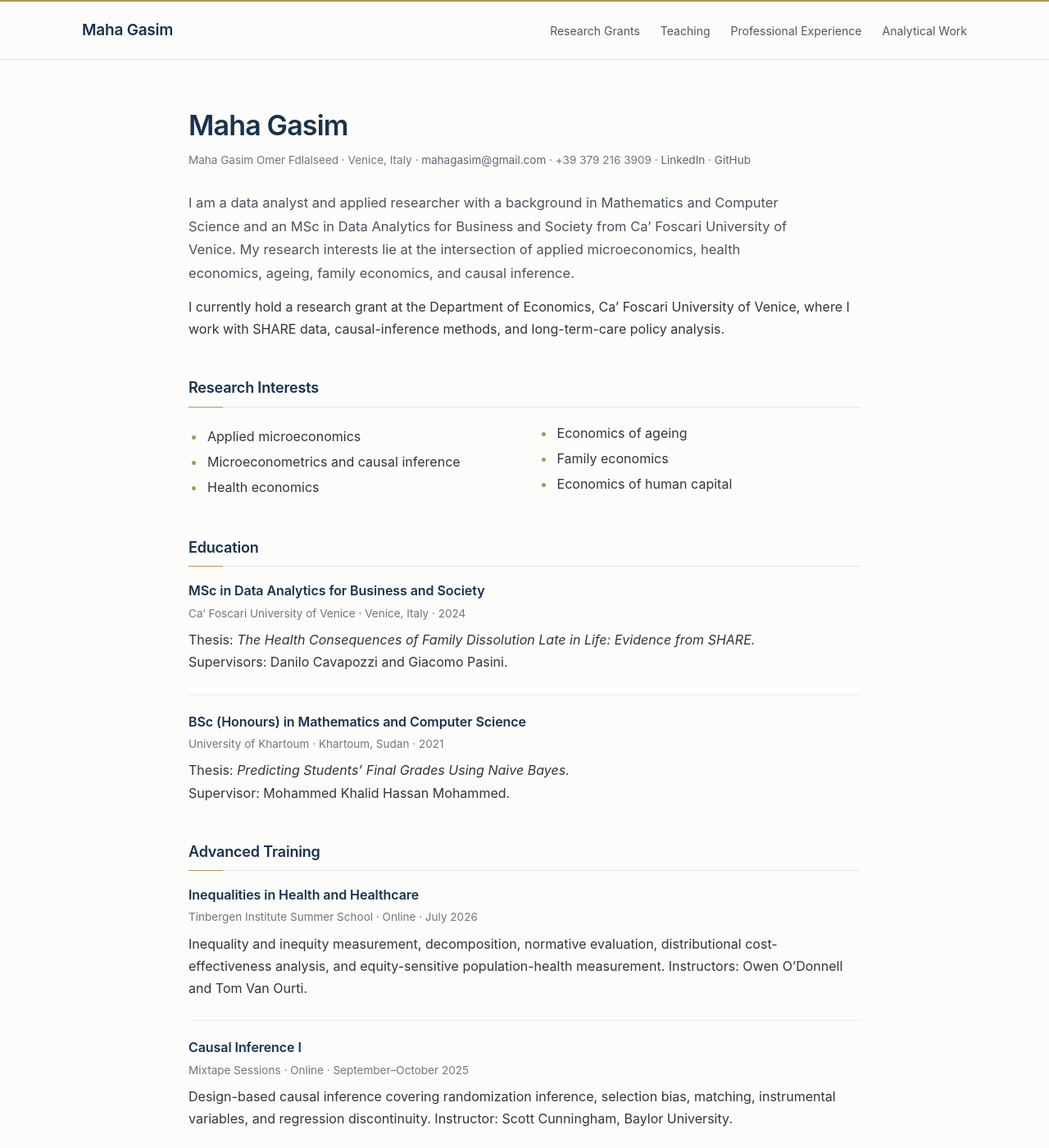
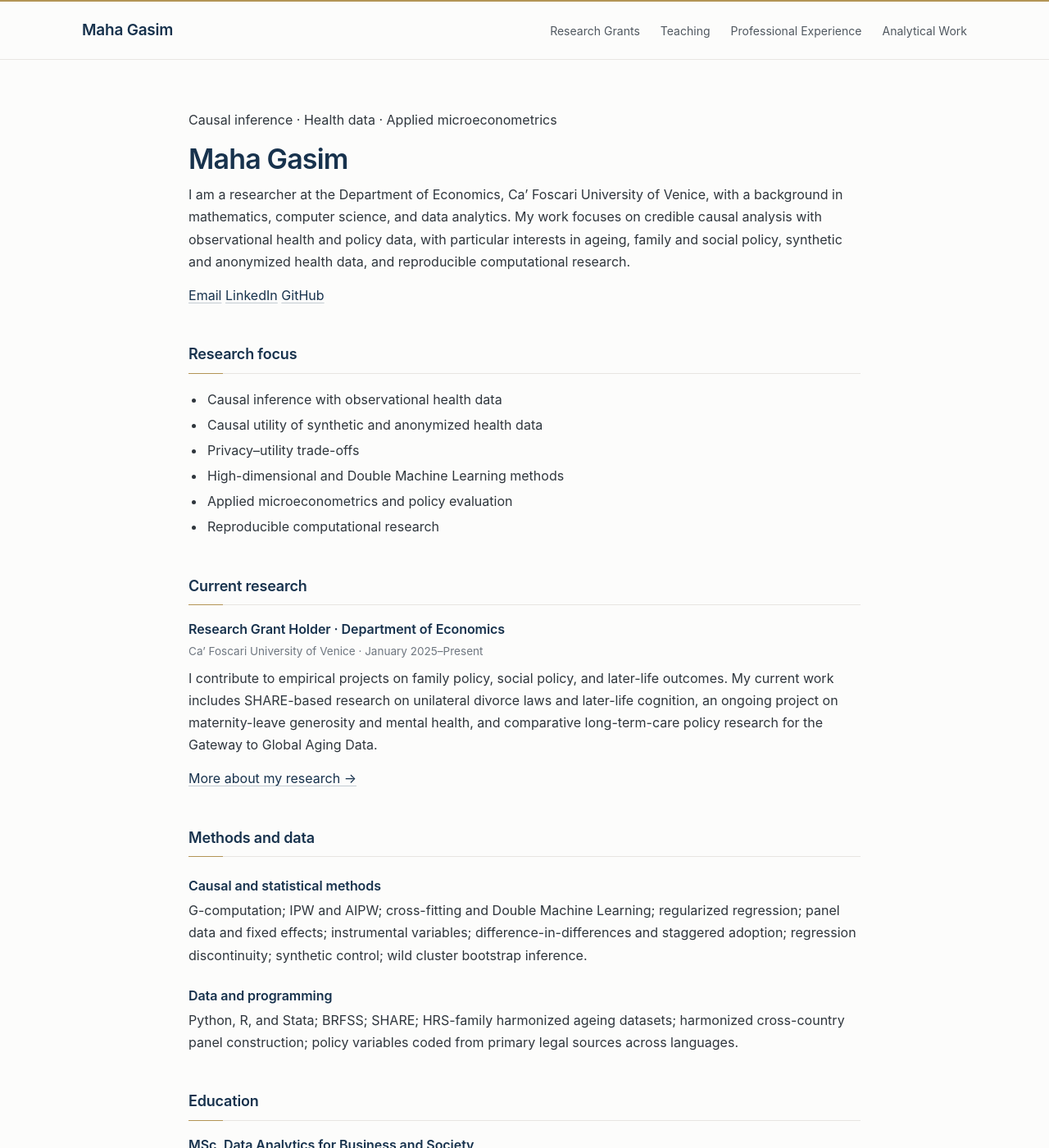
Before and after one commit to mahagasim/mahagasim.github.io, a Jekyll site: the page built from index.md, in a window 1280 px wide and 1400 px high. Shown: the whole window at 82% size. Built offline with Jekyll 4.4.1, drawn with Linux system fonts in a browser that asks for light colours; some of the changed text lies outside the part shown.

Commit message:
Update homepage from current academic CV

```diff
--- a/index.md
+++ b/index.md
@@ -1,94 +1,87 @@
 ---
 layout: default
 title: About
+description: Maha Gasim — researcher in causal inference, health data, applied microeconometrics, and reproducible computational research.
 ---
 
-# Maha Gasim
+<div class="hero">
+  <p class="eyebrow">Causal inference · Health data · Applied microeconometrics</p>
+  <h1>Maha Gasim</h1>
+  <p class="hero-lead">I am a researcher at the Department of Economics, Ca’ Foscari University of Venice, with a background in mathematics, computer science, and data analytics. My work focuses on credible causal analysis with observational health and policy data, with particular interests in ageing, family and social policy, synthetic and anonymized health data, and reproducible computational research.</p>
+  <div class="hero-links">
+    <a href="mailto:mahagasim@gmail.com">Email</a>
+    <a href="https://www.linkedin.com/in/maha-gasim-678975122">LinkedIn</a>
+    <a href="https://github.com/mahagasim">GitHub</a>
+  </div>
+</div>
 
-<p class="contact-line">Maha Gasim Omer Fdlalseed · Venice, Italy · <a href="mailto:mahagasim@gmail.com">mahagasim@gmail.com</a> · +39 379 216 3909 · <a href="https://www.linkedin.com/in/maha-gasim-678975122">LinkedIn</a> · <a href="https://github.com/mahagasim">GitHub</a></p>
+## Research focus
 
-<p class="lead">I am a data analyst and applied researcher with a background in Mathematics and Computer Science and an MSc in Data Analytics for Business and Society from Ca’ Foscari University of Venice. My research interests lie at the intersection of applied microeconomics, health economics, ageing, family economics, and causal inference.</p>
+<ul class="focus-grid">
+  <li>Causal inference with observational health data</li>
+  <li>Causal utility of synthetic and anonymized health data</li>
+  <li>Privacy–utility trade-offs</li>
+  <li>High-dimensional and Double Machine Learning methods</li>
+  <li>Applied microeconometrics and policy evaluation</li>
+  <li>Reproducible computational research</li>
+</ul>
 
-I currently hold a research grant at the Department of Economics, Ca’ Foscari University of Venice, where I work with SHARE data, causal-inference methods, and long-term-care policy analysis.
+## Current research
 
-## Research Interests
+<div class="entry">
+  <h3>Research Grant Holder · Department of Economics</h3>
+  <p class="entry-meta">Ca’ Foscari University of Venice · January 2025–Present</p>
+  <p>I contribute to empirical projects on family policy, social policy, and later-life outcomes. My current work includes SHARE-based research on unilateral divorce laws and later-life cognition, an ongoing project on maternity-leave generosity and mental health, and comparative long-term-care policy research for the Gateway to Global Aging Data.</p>
+  <p><a class="text-link" href="research.html">More about my research →</a></p>
+</div>
 
-<ul class="two-column-list">
-  <li>Applied microeconomics</li>
-  <li>Microeconometrics and causal inference</li>
-  <li>Health economics</li>
-  <li>Economics of ageing</li>
-  <li>Family economics</li>
-  <li>Economics of human capital</li>
-</ul>
+## Methods and data
+
+<div class="split-grid">
+  <div>
+    <h3>Causal and statistical methods</h3>
+    <p>G-computation; IPW and AIPW; cross-fitting and Double Machine Learning; regularized regression; panel data and fixed effects; instrumental variables; difference-in-differences and staggered adoption; regression discontinuity; synthetic control; wild cluster bootstrap inference.</p>
+  </div>
+  <div>
+    <h3>Data and programming</h3>
+    <p>Python, R, and Stata; BRFSS; SHARE; HRS-family harmonized ageing datasets; harmonized cross-country panel construction; policy variables coded from primary legal sources across languages.</p>
+  </div>
+</div>
 
 ## Education
 
 <div class="entry">
-  <h3>MSc in Data Analytics for Business and Society</h3>
-  <p class="entry-meta">Ca’ Foscari University of Venice · Venice, Italy · 2024</p>
-  <p>Thesis: <em>The Health Consequences of Family Dissolution Late in Life: Evidence from SHARE.</em><br>
-  Supervisors: Danilo Cavapozzi and Giacomo Pasini.</p>
+  <h3>MSc, Data Analytics for Business and Society</h3>
+  <p class="entry-meta">Ca’ Foscari University of Venice · 2022–2024</p>
+  <p><strong>Thesis:</strong> <em>The Health Consequences of Family Dissolution Late in Life: Evidence from SHARE.</em><br>Supervisors: Danilo Cavapozzi and Giacomo Pasini.</p>
 </div>
 
 <div class="entry">
-  <h3>BSc (Honours) in Mathematics and Computer Science</h3>
-  <p class="entry-meta">University of Khartoum · Khartoum, Sudan · 2021</p>
-  <p>Thesis: <em>Predicting Students’ Final Grades Using Naive Bayes.</em><br>
-  Supervisor: Mohammed Khalid Hassan Mohammed.</p>
+  <h3>BSc (Honours), Mathematics and Computer Science</h3>
+  <p class="entry-meta">University of Khartoum · 2012–2021</p>
+  <p><strong>Group thesis:</strong> <em>Predicting Students’ Final Grades Using Naive Bayes.</em><br>Supervisor: Mohammed Khalid.</p>
 </div>
 
-## Advanced Training
+## Advanced training
 
-<div class="entry">
-  <h3>Inequalities in Health and Healthcare</h3>
-  <p class="entry-meta">Tinbergen Institute Summer School · Online · July 2026</p>
-  <p>Inequality and inequity measurement, decomposition, normative evaluation, distributional cost-effectiveness analysis, and equity-sensitive population-health measurement. Instructors: Owen O’Donnell and Tom Van Ourti.</p>
+<div class="training-list">
+  <div class="training-item">
+    <h3>Inequalities in Health and Healthcare</h3>
+    <p class="entry-meta">Tinbergen Institute Summer School · July 2026</p>
+    <p>Inequality and inequity measurement, decomposition, and normative evaluation.</p>
+  </div>
+  <div class="training-item">
+    <h3>Causal Inference I</h3>
+    <p class="entry-meta">Mixtape Sessions · September–October 2025</p>
+    <p>Potential outcomes, randomisation inference, matching, instrumental variables, and regression discontinuity.</p>
+  </div>
+  <div class="training-item">
+    <h3>Panel Data for Causal Research Designs</h3>
+    <p class="entry-meta">SIdE and FBK-IRVAPP · June–July 2025</p>
+    <p>Fixed effects, difference-in-differences, staggered adoption, synthetic control, and regularised estimation for high-dimensional covariate selection.</p>
+  </div>
 </div>
-
-<div class="entry">
-  <h3>Causal Inference I</h3>
-  <p class="entry-meta">Mixtape Sessions · Online · September–October 2025</p>
-  <p>Design-based causal inference covering randomization inference, selection bias, matching, instrumental variables, and regression discontinuity. Instructor: Scott Cunningham, Baylor University.</p>
-</div>
-
-<div class="entry">
-  <h3>Panel Data for Causal Research Designs</h3>
-  <p class="entry-meta">Italian Econometric Association (SIdE) and FBK-IRVAPP · Bertinoro, Italy · June–July 2025</p>
-  <p>PhD-level training in fixed effects, difference-in-differences, staggered-treatment designs, and synthetic controls. Instructors: Erich Battistin, Enrico Rettore, Sergiu Burlacu, and Alessio Tomelleri.</p>
-</div>
-
-<div class="entry">
-  <h3>Google Data Analytics Professional Certificate</h3>
-  <p class="entry-meta">Google / Coursera · Online · May–August 2021</p>
-  <p>Eight-course certificate covering data cleaning, processing, visualization, R programming, spreadsheets, SQL, and analytical communication.</p>
-</div>
-
-## Technical Skills
-
-<ul class="skills-list">
-  <li><span class="label">Statistical tools:</span> Stata, R, Python</li>
-  <li><span class="label">Data visualization:</span> Microsoft Power BI, Google Looker, Qlik Sense</li>
-  <li><span class="label">Qualitative analysis:</span> Dedoose</li>
-</ul>
 
 ## Languages
 
-<ul class="skills-list">
-  <li><span class="label">Arabic:</span> Native</li>
-  <li><span class="label">English:</span> C1</li>
-  <li><span class="label">Italian:</span> A1</li>
-</ul>
-
-## Learning, encoded
-
-<div class="learning-visual">
-  <figure>
-    <img src="assets/images/learning-journey.svg" alt="Concentric rings containing the binary encoding of Learning is a continuous journey">
-  </figure>
-  <div class="learning-copy">
-    <p>I created this visual around a simple idea: learning is continuous. The expanding rings represent knowledge accumulating over time, while the binary reflects my background in mathematics and computer science.</p>
-    <p class="decoding-line"><code>01001100</code> = L &nbsp; <code>01000101</code> = E &nbsp; <code>01000001</code> = A &nbsp; …</p>
-    <p>The complete ASCII sequence decodes to <strong>LEARNING IS A CONTINUOUS JOURNEY.</strong></p>
-  </div>
-</div>
+Arabic (native) · English (C1) · Italian (A1)
```
